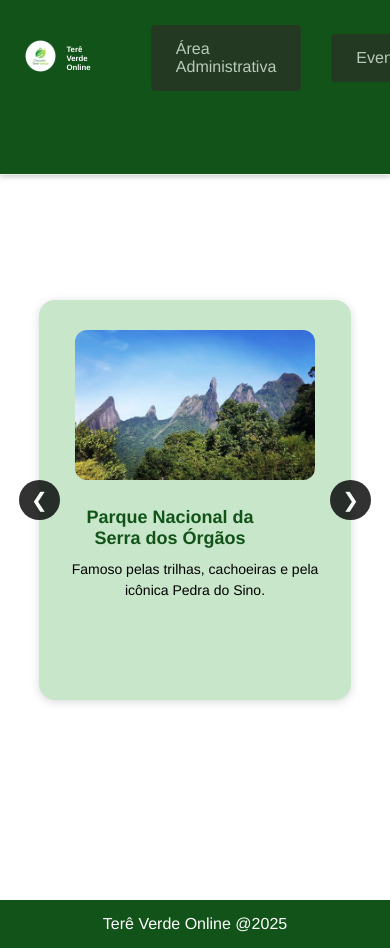
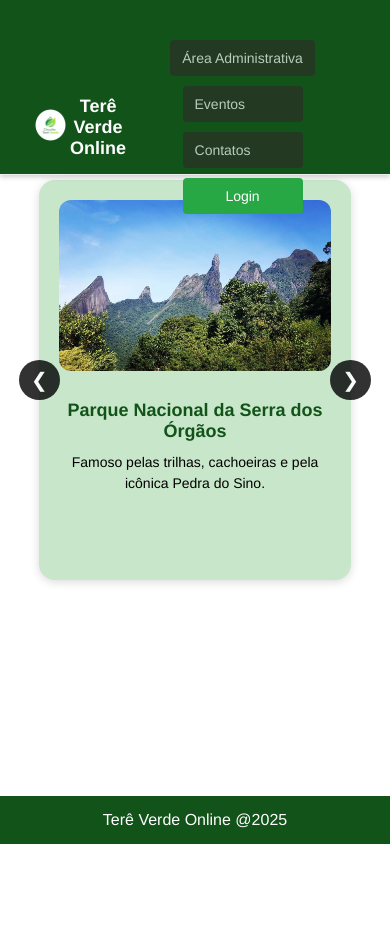
Before and after one commit to tardinnnn/Tere-Verde-Online---MVP-Front--End, a plain HTML site: page index.html in a window 390 px wide. After the commit the page ends 844 px from the top, so only its background shows below. Drawn offline with Linux system fonts and the light colour scheme.

Commit message:
Adiciona responsividade na tela inicial

```diff
--- a/src/css/styles.css
+++ b/src/css/styles.css
@@ -105,6 +105,7 @@ footer {
     padding: 15px 0;
     text-align: center;
     z-index: 1000;
+    position: fixed;
 }
 
 
@@ -177,3 +178,57 @@ footer {
 #parkTitle{
     color: #12531a;
 }
+
+@media (max-width: 1000px) {
+
+  .navbar-container {
+    position: fixed;
+    top: 0;
+    width: 100%;
+    padding: 15px 10px;
+    box-shadow: 0px 2px 5px rgba(0,0,0,0.2);
+    background-color: #12531a;
+    z-index: 1000;
+  }
+
+  .navbar-items {
+    display: flex;
+    flex-wrap: wrap;
+    justify-content: center;
+    gap: 10px;
+    padding: 0;
+    margin: 0;
+  }
+
+  .admin-button,
+  .contatos-button,
+  .eventos-button,
+  .login-button {
+    flex: 1 1 45%;
+    min-width: 120px;
+    padding: 10px 12px;
+    font-size: 14px;
+    text-align: center;
+  }
+
+
+  h2 {
+    font-size: clamp(18px, 4vw, 24px);
+    margin: 10px 0;
+    padding: 0;
+    text-align: center;
+  }
+
+
+  .slider-box {
+    margin-top: 180px;
+    margin-bottom: 100px;
+    padding: 20px;
+  }
+
+
+  .slider-box img {
+    max-height: 180px;
+    width: 100%;
+  }
+}
```
Also changed, not shown: src/css/area_admin.css (+2 -12 lines), src/css/login.css (+3 -11 lines).
